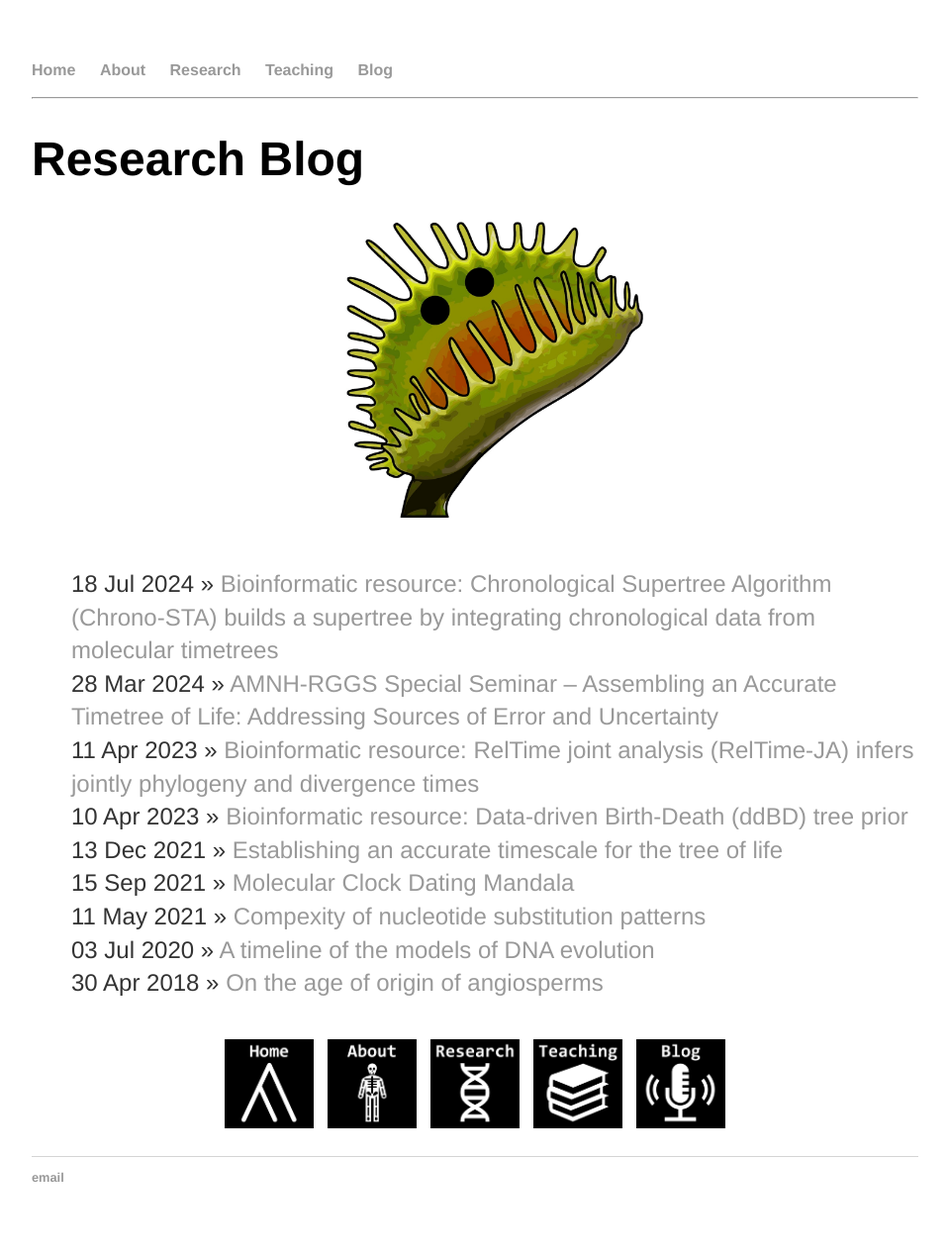
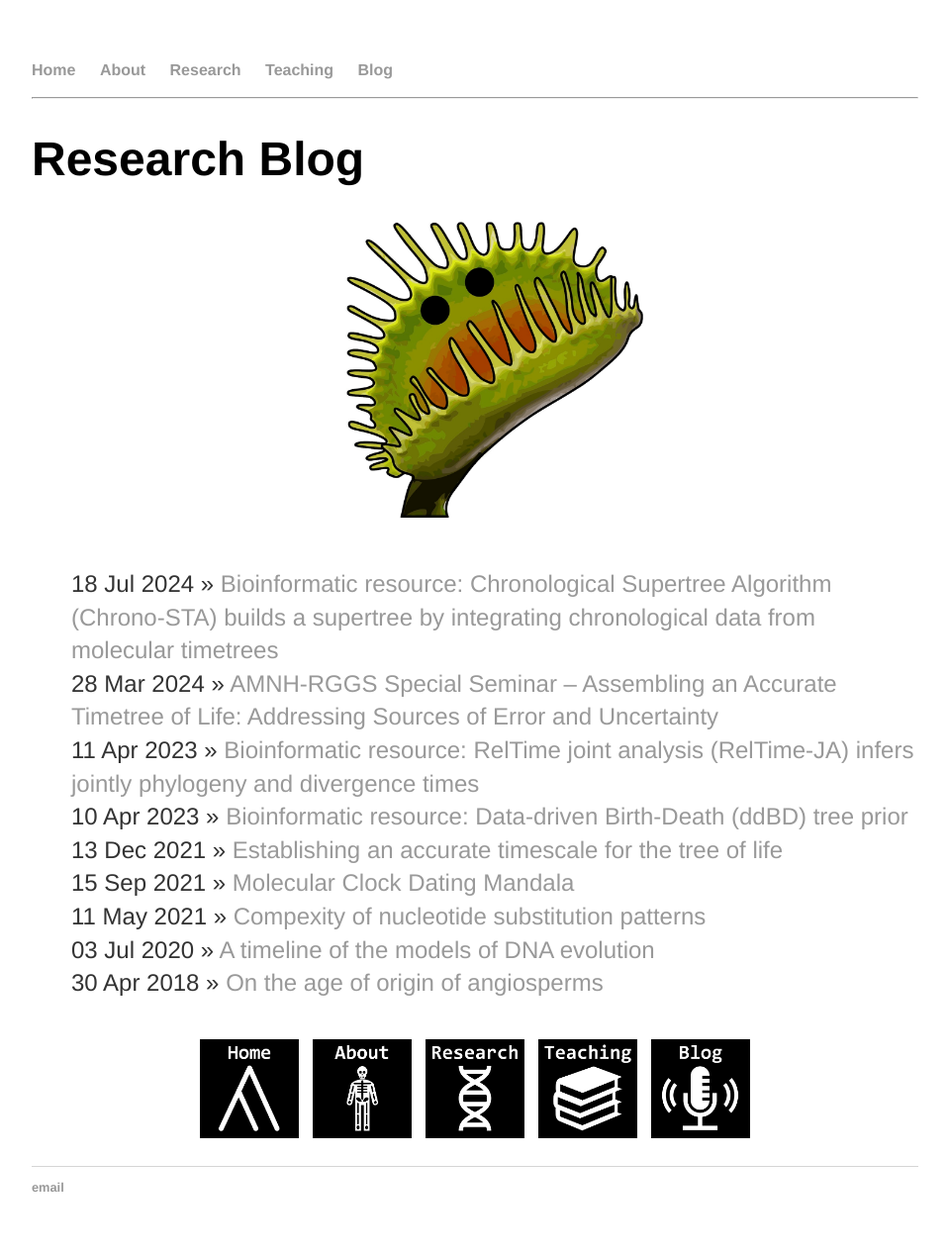
Before and after one commit to josebarbamontoya/josebarbamontoya.github.io, a Jekyll site: the page built from blog/index.html, in a window 1280 px wide. Shown: the whole page at 99% size, without its empty margins (160-1119 px from the left). Built offline with Jekyll 4.4.1, drawn with Linux system fonts in a browser that asks for light colours.

Commit message:
Update index.html

```diff
--- a/blog/index.html
+++ b/blog/index.html
@@ -13,19 +13,19 @@
 <!-- <p style="text-align:center;"><img src="/img/photo5.jpg" height="250" width="250"></p> -->
 <div style="text-align:center;">
   <a href="/index.html">
-    <img src="/img/photo18.jpg" height="90" alt="Home" style="margin:0 5px;">
+    <img src="/img/photo18.jpg" height="100" alt="Home" style="margin:0 5px;">
   </a>
   <a href="/about/">
-    <img src="/img/photo19.jpg" height="90" alt="About" style="margin:0 5px;">
+    <img src="/img/photo19.jpg" height="100" alt="About" style="margin:0 5px;">
   </a>
   <a href="/research/">
-    <img src="/img/photo20.jpg" height="90" alt="Research" style="margin:0 5px;">
+    <img src="/img/photo20.jpg" height="100" alt="Research" style="margin:0 5px;">
   </a>
   <a href="/teaching/">
-    <img src="/img/photo21.jpg" height="90" alt="Teaching" style="margin:0 5px;">
+    <img src="/img/photo21.jpg" height="100" alt="Teaching" style="margin:0 5px;">
   </a>
   <a href="/blog/">
-    <img src="/img/photo22.jpg" height="90" alt="Blog" style="margin:0 5px;">
+    <img src="/img/photo22.jpg" height="100" alt="Blog" style="margin:0 5px;">
   </a>
 </div>
 <p </p>
```
